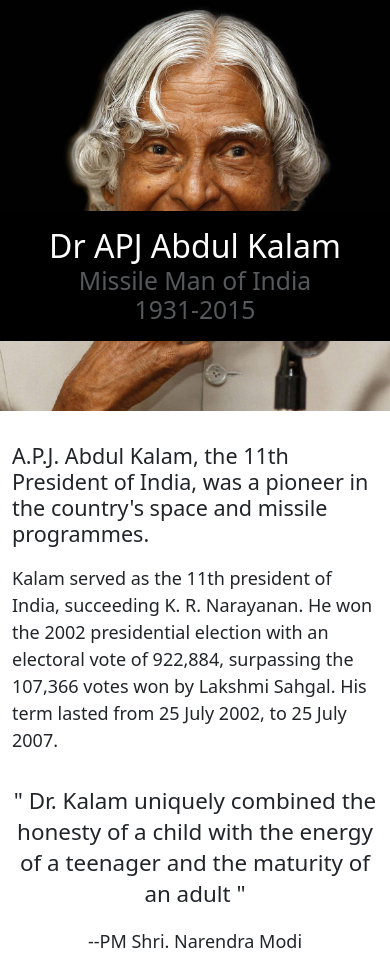
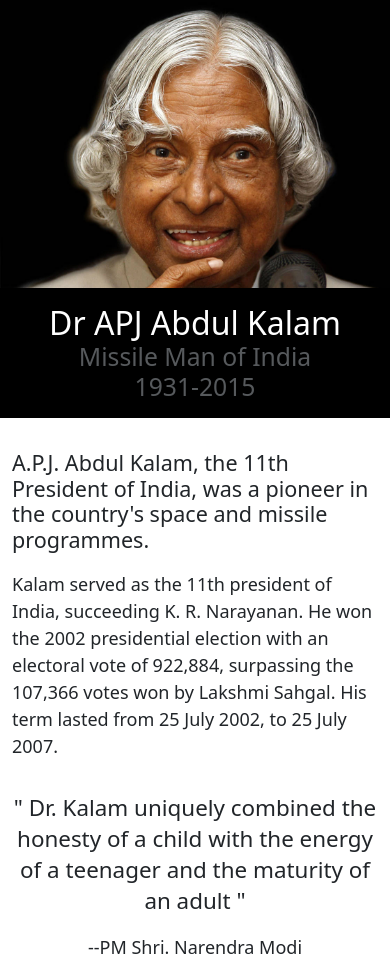
Before and after one commit to SahilMarshal/Tribute-to-Dr.-Kalam, a plain HTML site: page index.html in a window 390 px wide. Shown: the top 970 px of the page. Drawn offline with nearby package versions, Linux system fonts and the light colour scheme.

Commit message:
index.html

```diff
--- a/index.html
+++ b/index.html
@@ -140,9 +140,6 @@
 			.col-6{
 				width: 100%;
 			}
-			header section{
-				margin: 9em 0 0 0;
-			}
 			header{
 				background-position: unset;
 				height: unset;
@@ -157,7 +154,7 @@
 				padding: 1em 0;
 			}
 			header section{
-				margin: 4.4em auto;
+				margin: 9em 0 0 0;
 				background-color: #000;
 			}
 			.testimonial-text{
```
